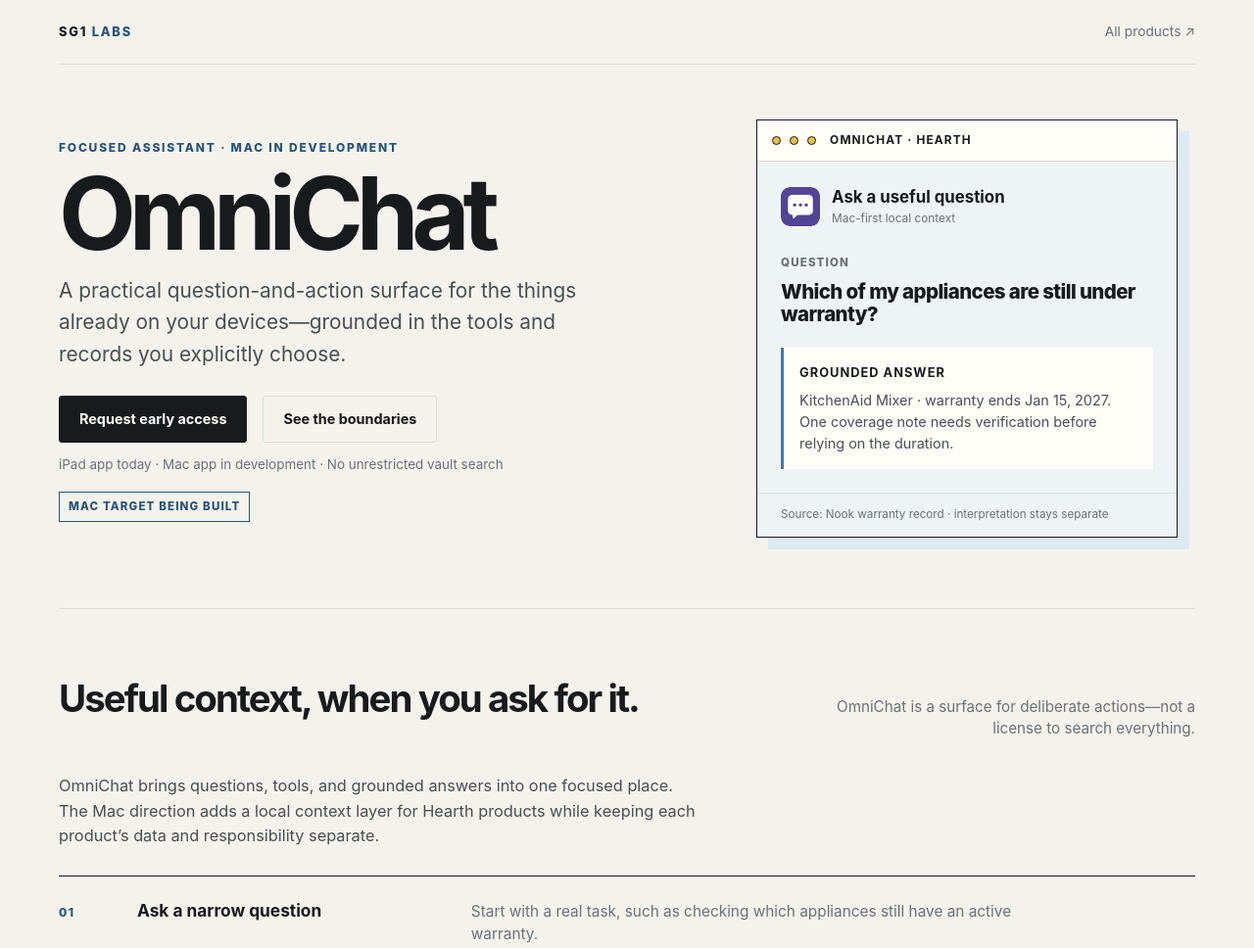
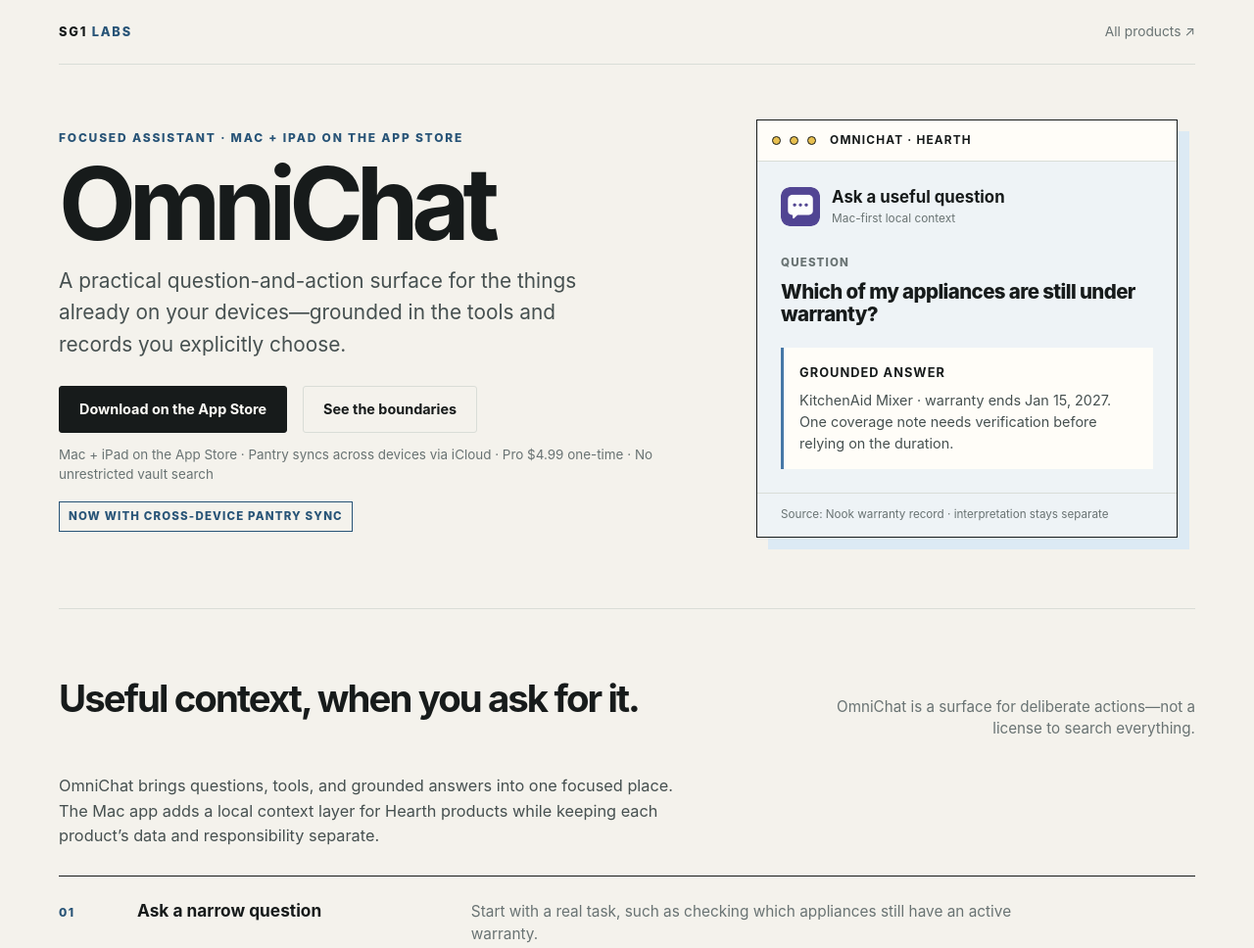
Before and after one commit to gardnerscot/cola-pages, a plain HTML site: page omnichat/index.html in a window 1280 px wide. Shown: the top 968 px of the page at 98% size. Drawn offline with Linux system fonts and the light colour scheme.

Commit message:
OmniChat page: Mac + iPad live on App Store, Pantry iCloud sync, Pro $4.99 — replaces early-access era

```diff
--- a/omnichat/index.html
+++ b/omnichat/index.html
@@ -67,15 +67,15 @@
 <main>
   <section class="hero" aria-labelledby="hero-title">
     <div>
-      <span class="kicker">Focused assistant · Mac in development</span>
+      <span class="kicker">Focused assistant · Mac + iPad on the App Store</span>
       <h1 id="hero-title">OmniChat</h1>
       <p class="lede">A practical question-and-action surface for the things already on your devices—grounded in the tools and records you explicitly choose.</p>
       <div class="hero-actions">
-        <a class="button" href="https://go.sg1-labs.us/products">Request early access</a>
+        <a class="button" href="https://apps.apple.com/us/app/omnichat-pro/id6783093672">Download on the App Store</a>
         <a class="button secondary" href="#boundaries">See the boundaries</a>
       </div>
-      <p class="price-note">iPad app today · Mac app in development · No unrestricted vault search</p>
-      <span class="status-line">Mac target being built</span>
+      <p class="price-note">Mac + iPad on the App Store · Pantry syncs across devices via iCloud · Pro $4.99 one-time · No unrestricted vault search</p>
+      <span class="status-line">Now with cross-device Pantry sync</span>
     </div>
 
     <div class="app-signal" aria-label="Illustrative OmniChat Mac question and grounded answer">
@@ -95,7 +95,7 @@
       <h2 id="work-heading">Useful context, when you ask for it.</h2>
       <p class="section-note">OmniChat is a surface for deliberate actions—not a license to search everything.</p>
     </div>
-    <p class="prose">OmniChat brings questions, tools, and grounded answers into one focused place. The Mac direction adds a local context layer for Hearth products while keeping each product’s data and responsibility separate.</p>
+    <p class="prose">OmniChat brings questions, tools, and grounded answers into one focused place. The Mac app adds a local context layer for Hearth products while keeping each product’s data and responsibility separate.</p>
     <div class="feature-list">
       <div class="feature-row"><span class="feature-number">01</span><h3>Ask a narrow question</h3><p>Start with a real task, such as checking which appliances still have an active warranty.</p></div>
       <div class="feature-row"><span class="feature-number">02</span><h3>Choose the source</h3><p>Retrieval is permission-scoped. A product returns a structured result, not an unrestricted database handle.</p></div>
@@ -115,7 +115,7 @@
       <li><strong>Retrieval is explicit.</strong> The first contract covers warranty records and active coverage only.</li>
       <li><strong>Sensitive values stay out.</strong> Secrets, cards, passwords, Keychain values, unrelated records, and attachment bytes do not cross the boundary.</li>
       <li><strong>Uncertainty survives.</strong> Conflicting dates or coverage notes appear as warnings instead of becoming confident fiction.</li>
-      <li><strong>No false bridge.</strong> iOS OmniChat does not claim access to the Mac vault while a real Mac transport is still being built.</li>
+      <li><strong>Sync covers Pantry, not secrets.</strong> Recipes follow you across devices through your own iCloud. Nook’s vault stays put — no secret rides the sync.</li>
     </ul>
   </section>
 
@@ -134,8 +134,8 @@
 
   <section class="section" aria-labelledby="cta-heading">
     <div class="callout">
-      <div><h2 id="cta-heading">Ask better questions of your own context.</h2><p>OmniChat is moving to Mac with explicit local boundaries and a useful first workflow.</p></div>
-      <a class="button" href="https://go.sg1-labs.us/products">Request early access</a>
+      <div><h2 id="cta-heading">Ask better questions of your own context.</h2><p>OmniChat for Mac and iPad brings grounded answers with explicit local boundaries — and now your Pantry follows you across devices.</p></div>
+      <a class="button" href="https://apps.apple.com/us/app/omnichat-pro/id6783093672">Download on the App Store</a>
     </div>
   </section>
 
```
